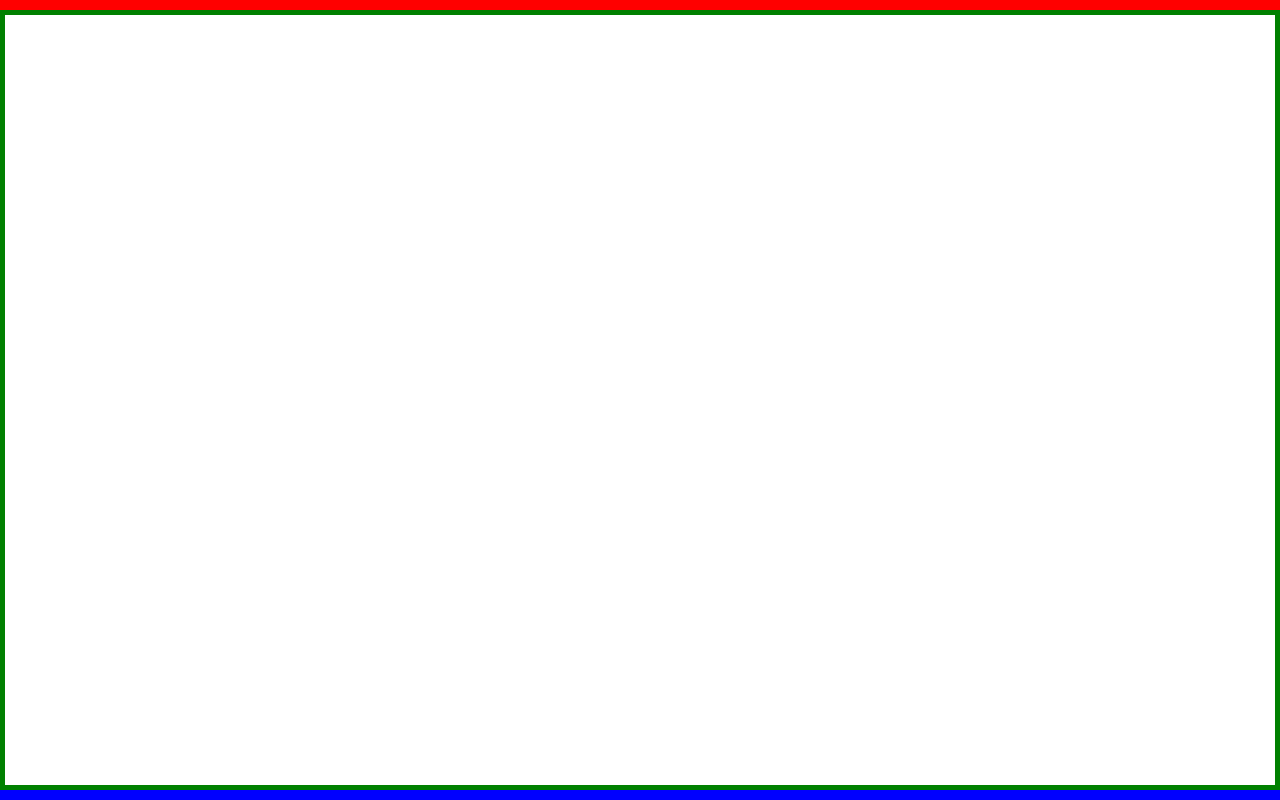
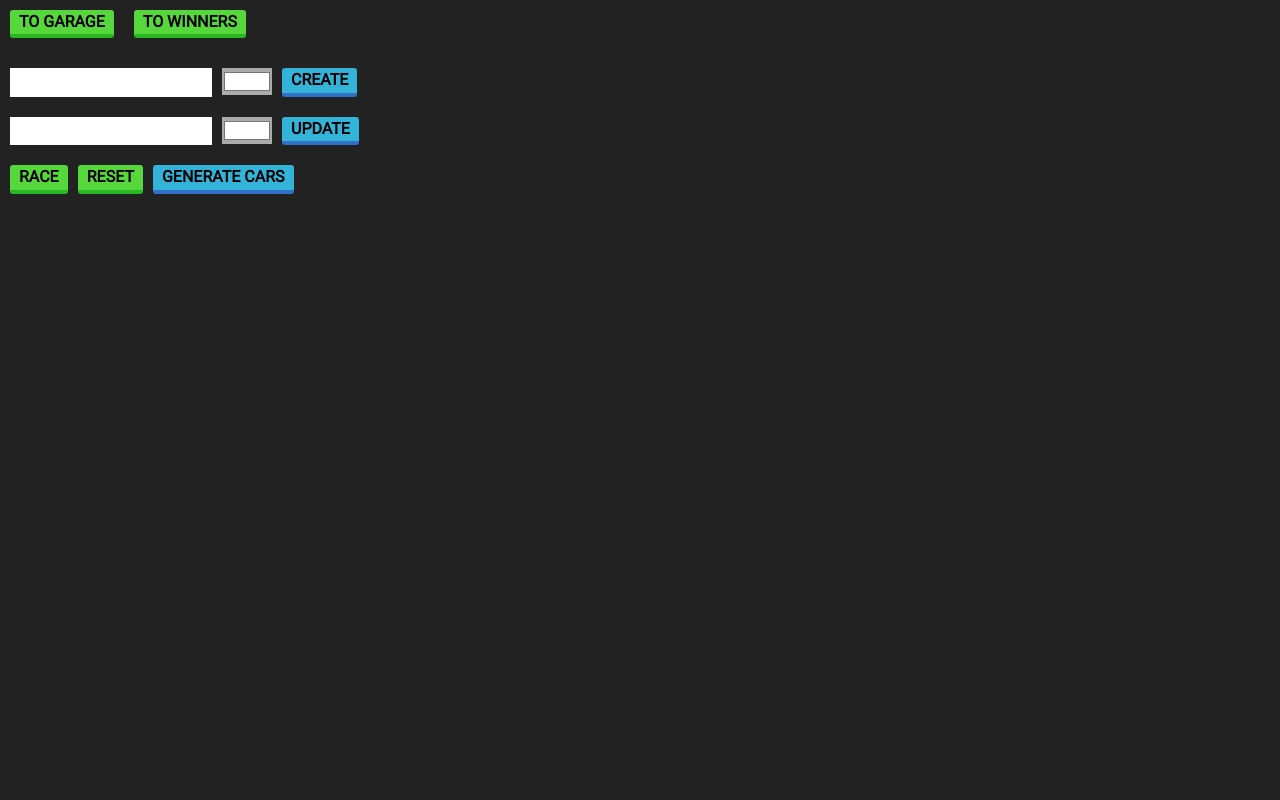
Before and after one commit to GinezisNWD/async-race, a website built with webpack: page src/index.html in a window 1280 px wide. Built offline with nearby package versions, Linux system fonts and the light colour scheme.

Commit message:
feat: add basic functionality

```diff
--- a/src/assets/sass/abstracts/_variables.scss
+++ b/src/assets/sass/abstracts/_variables.scss
@@ -0,0 +1,5 @@
+$main-bg-color: #222;
+$text-color: #f5f5f5;
+$grey-color: #ababab;
+$green-color: #56d83c;
+$blue-color: #34b3d9;
--- a/src/assets/sass/components/_buttons.scss
+++ b/src/assets/sass/components/_buttons.scss
@@ -0,0 +1,16 @@
+.green-btn,
+.blue-btn {
+  font-weight: bold;
+  padding: 3px 9px;
+  border-radius: 3px;
+}
+
+.green-btn {
+  background-color: $green-color;
+  border-bottom: 4px solid rgb(41, 184, 36);
+}
+
+.blue-btn {
+  background-color: $blue-color;
+  border-bottom: 4px solid rgb(49, 112, 196);
+}
--- a/src/assets/sass/main.scss
+++ b/src/assets/sass/main.scss
@@ -30,7 +30,6 @@ body {
 }
 
 .container {
-	max-width: 1200px;
   margin: 0px auto;
 }
 
@@ -42,15 +41,10 @@ body {
   flex-direction: column;
 }
 
-.header {
-	border: 5px solid red;
-}
+.header {}
 
 .main {
   flex: 1 1 auto;
-	border: 5px solid green;
 }
 
-.footer {
-	border: 5px solid blue;
-}
+.footer {}
--- a/src/assets/sass/pages/_home.scss
+++ b/src/assets/sass/pages/_home.scss
@@ -0,0 +1,34 @@
+.async-race {
+  display: flex;
+  flex-direction: column;
+  justify-content: start;
+  height: 100vh;
+  padding: 10px;
+
+  background-color: $main-bg-color;
+
+  &__nav {
+    display: flex;
+    gap: 20px;
+    margin: 0 0 30px 0;
+  }
+
+  &__settings {}
+
+  &__create-car,
+  &__update-car {
+    display: flex;
+    margin: 0 0 20px 0;
+    gap: 10px;
+  }
+
+  &__contols {
+    display: flex;
+    gap: 10px;
+  }
+
+  &__create-car-color,
+  &__update-car-color {
+    background-color: $grey-color;
+  }
+}
--- a/src/index.ts
+++ b/src/index.ts
@@ -1,5 +1,5 @@
 import './styles/styles.css';
 import './assets/sass/main.scss';
-import renderMainPage from './scripts/render-main-page';
+import { init } from './scripts/init';
 
-renderMainPage();
+init();
--- /dev/null
+++ b/src/scripts/init.ts
@@ -0,0 +1,7 @@
+import renderBasicPage from './render-main-page';
+import renderApp from './render-app';
+
+export function init(): void {
+  renderBasicPage();
+  renderApp();
+}
--- /dev/null
+++ b/src/scripts/render-app.ts
@@ -0,0 +1,74 @@
+function renderAppNavigation(app: Element): void {
+  const nav = document.createElement('div');
+  nav.classList.add('async-race__nav');
+  const toGarageBtn = document.createElement('button');
+  toGarageBtn.classList.add('async-race__to-garage-btn', 'green-btn');
+  toGarageBtn.textContent = 'TO GARAGE';
+  const toWinnerBtn = document.createElement('button');
+  toWinnerBtn.classList.add('async-race__to-winners-btn', 'green-btn');
+  toWinnerBtn.textContent = 'TO WINNERS';
+
+  nav.append(toGarageBtn, toWinnerBtn);
+  app?.append(nav);
+}
+
+function createSettingsField(app: Element): void {
+  const settings = document.createElement('div');
+  settings.classList.add('async-race__settings');
+  const createCar = document.createElement('div');
+  createCar.classList.add('async-race__create-car');
+  const createCarName = document.createElement('input');
+  createCarName.classList.add('async-race__create-car-name');
+  const createCarColor = document.createElement('input');
+  createCarColor.classList.add('async-race__create-car-color');
+  createCarColor.setAttribute('type', 'color');
+  createCarColor.setAttribute('value', '#ffffff');
+  const createCarBtn = document.createElement('button');
+  createCarBtn.classList.add('async-race__create-car-btn', 'blue-btn');
+  createCarBtn.textContent = 'CREATE';
+  const updateCar = document.createElement('div');
+  updateCar.classList.add('async-race__update-car');
+  const updateCarName = document.createElement('input');
+  updateCarName.classList.add('async-race__update-car-name');
+  const updateCarColor = document.createElement('input');
+  updateCarColor.classList.add('async-race__update-car-color');
+  updateCarColor.setAttribute('type', 'color');
+  updateCarColor.setAttribute('value', '#ffffff');
+  const updateCarBtn = document.createElement('button');
+  updateCarBtn.classList.add('async-race__update-car-btn', 'blue-btn');
+  updateCarBtn.textContent = 'UPDATE';
+
+  createCar.append(createCarName, createCarColor, createCarBtn);
+  updateCar.append(updateCarName, updateCarColor, updateCarBtn);
+  settings.append(createCar, updateCar);
+  app?.append(settings);
+}
+
+function renderAppContols(app: Element): void {
+  const controls = document.createElement('div');
+  controls.classList.add('async-race__contols');
+  const raceBtn = document.createElement('button');
+  raceBtn.classList.add('async-race__race-btn', 'green-btn');
+  raceBtn.textContent = 'RACE';
+  const resetBtn = document.createElement('button');
+  resetBtn.classList.add('async-race__reset-btn', 'green-btn');
+  resetBtn.textContent = 'RESET';
+  const generateCarsBtn = document.createElement('button');
+  generateCarsBtn.classList.add('async-race__generate-cars-btn', 'blue-btn');
+  generateCarsBtn.textContent = 'GENERATE CARS';
+
+  controls.append(raceBtn, resetBtn, generateCarsBtn);
+  app?.append(controls);
+}
+
+function renderApp(): void {
+  const mainContainer = document.querySelector('.main .container');
+  const app = document.createElement('div');
+  app.classList.add('async-race');
+  renderAppNavigation(app);
+  createSettingsField(app);
+  renderAppContols(app);
+  mainContainer?.append(app);
+}
+
+export default renderApp;
--- a/src/scripts/render-main-page.ts
+++ b/src/scripts/render-main-page.ts
@@ -1,4 +1,4 @@
-function renderMainPage(): void {
+function renderBasicPage(): void {
   const wrapper = document.createElement('div');
   wrapper.classList.add('wrapper');
 
@@ -20,4 +20,4 @@ function renderMainPage(): void {
   document.body.prepend(wrapper);
 }
 
-export default renderMainPage;
+export default renderBasicPage;
```
Lines whose indentation alone changed are shown as unchanged.
